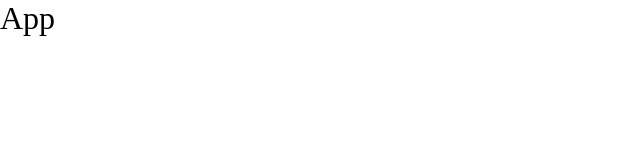
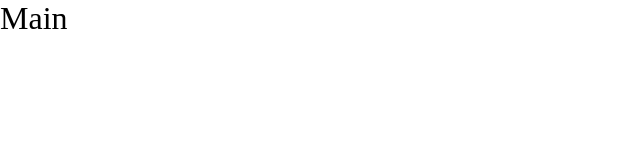
Before and after one commit to SergeyKagal/reestr, a React (Create React App) app: page / in a window 1280 px wide. Shown: the top 160 px of the page, without its empty margins (0-640 px from the left). Built offline with nearby package versions, Linux system fonts and the light colour scheme.

Commit message:
feat: add rout

```diff
--- a/src/App.tsx
+++ b/src/App.tsx
@@ -1,3 +1,16 @@
+import { BrowserRouter, Routes, Route } from 'react-router-dom';
+import { PATH } from './constants/pathes';
+import { Main } from './components/Main/Main';
+import { Authorization } from './components/Authorization/Authorization';
+import { AccountSettings } from './components/AccountSettings/AccountSettings';
 export const App = () => {
-  return <div>App</div>;
+  return (
+    <BrowserRouter>
+      <Routes>
+        <Route path={PATH.MAIN} element={<Main />} />
+        <Route path={PATH.AUTHORIZATION} element={<Authorization />} />
+        <Route path={PATH.ACCOUNT_SETTINGS} element={<AccountSettings />} />
+      </Routes>
+    </BrowserRouter>
+  );
 };
--- /dev/null
+++ b/src/components/AccountSettings/AccountSettings.tsx
@@ -0,0 +1,5 @@
+import React from 'react';
+
+export const AccountSettings = () => {
+  return <div>AccountSettings</div>;
+};
--- /dev/null
+++ b/src/components/Authorization/Authorization.tsx
@@ -0,0 +1,5 @@
+import React from 'react';
+
+export const Authorization = () => {
+  return <div>Authorization</div>;
+};
--- /dev/null
+++ b/src/components/Main/Main.tsx
@@ -0,0 +1,5 @@
+import React from 'react';
+
+export const Main = () => {
+  return <div>Main</div>;
+};
--- /dev/null
+++ b/src/constants/pathes.ts
@@ -0,0 +1,5 @@
+export const PATH = {
+  MAIN: '/',
+  AUTHORIZATION: '/auth',
+  ACCOUNT_SETTINGS: '/account',
+};
```
